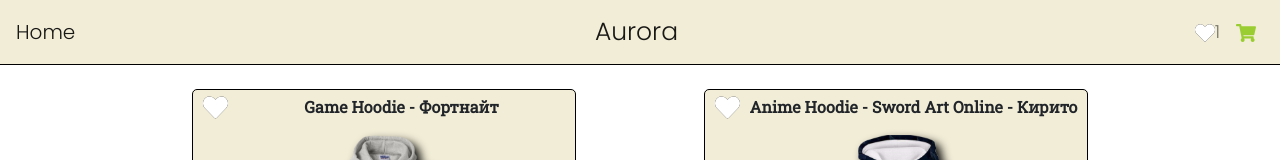
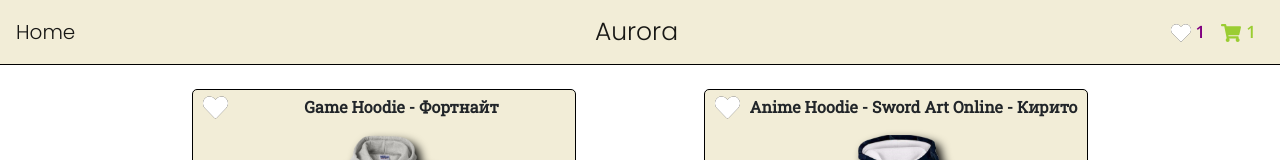
Before and after one commit to MartinYordanov374/WebStore-FullStack-Mockup, a React (Create React App) app: page /Hoodies in a window 1280 px wide. Shown: the top 160 px of the page. Built offline with nearby package versions, Linux system fonts and the light colour scheme; a web font is replaced by a local one.

Commit message:
Added a cart indicator

```diff
--- a/src/Components/Header.js
+++ b/src/Components/Header.js
@@ -7,6 +7,7 @@ import {FaHeart, FaShoppingCart} from 'react-icons/fa'
 class Header extends Component {
     render() {
         const {productsInWishList} = this.props;
+        const {productsInCart} = this.props;
     return (
         <div>
             <Navbar variant='light'>
@@ -16,10 +17,10 @@ class Header extends Component {
                 <Nav className='ml-auto'>
                     <NavItem>
                         <NavLink>
-                            <FaHeart className='wishlistIcon'size={20}></FaHeart>{productsInWishList.length}
+                            <FaHeart className='wishlistIcon'size={20}></FaHeart><span className='wishListIndex'>{productsInWishList.length}</span>
                         </NavLink>
                         <NavLink>
-                            <FaShoppingCart className='shoppingCartIcon'size={20}></FaShoppingCart>
+                            <FaShoppingCart className='shoppingCartIcon'size={20}></FaShoppingCart><span className='cartIndex'>{productsInCart.length}</span>
                         </NavLink>
                     </NavItem>
                 </Nav>
@@ -29,9 +30,10 @@ class Header extends Component {
     )
 }
 }
-const mapStateToProps=(state={productsInWishList:[{}]})=>{
+const mapStateToProps=(state={productsInWishList:[{}],productsInCart:[{}]})=>{
     return{
-        productsInWishList: state.productsInWishList
+        productsInWishList: state.productsInWishList,
+        productsInCart: state.productsInCart
     }
 }
 export default connect(mapStateToProps)(Header)
--- a/src/Components/HoodiesPage.js
+++ b/src/Components/HoodiesPage.js
@@ -13,6 +13,7 @@ import {connect} from 'react-redux'
 class HoodiesPage extends Component {
     render(){
     let {productsInWishList} = this.props;
+    let {productsInCart} = this.props;
     const hoodiesList=[
         {
             name: 'Game Hoodie - Фортнайт',
@@ -30,7 +31,9 @@ class HoodiesPage extends Component {
     const addToWishlist=(id)=>{
         store.dispatch({type: 'addToFavorites', id: id})
         $('#'+id).css('color', 'purple')
-
+    }
+    const addToCart=(id)=>{
+        store.dispatch({type: 'addToCart', id:id})
     }
     return (
         <div>
@@ -42,7 +45,7 @@ class HoodiesPage extends Component {
                     <img className='hoodieImage' src={hoodie.image}></img>
                     <div className='purchaseField'>
                         <p><strong>{hoodie.price}.<span className='priceCents'>{hoodie.cents}</span> лв.</strong></p>
-                        <Button className='buyHoodieButton' variant='warning'><span className='buyIcon'><FaShoppingCart></FaShoppingCart></span> <strong>Купи</strong></Button>
+                        <Button className='buyHoodieButton' variant='warning' onClick={()=>addToCart(index)}><span className='buyIcon'><FaShoppingCart></FaShoppingCart></span> <strong>Купи</strong></Button>
                         {/* <br></br> */}
                         {/* <Button className='faveHoodieButton' variant='warning'><span className='faveIcon'><FaHeart></FaHeart></span> <strong>Добави в любими</strong></Button> */}
                     </div>
@@ -53,9 +56,10 @@ class HoodiesPage extends Component {
     )
 }
 }
-const mapStateToProps=(state={productsInWishList:[{}]})=>{
+const mapStateToProps=(state={productsInWishList:[{}], productsInCart:[{}]})=>{
     return{
-        productsInWishList: state.productsInWishList
+        productsInWishList: state.productsInWishList,
+        productsInCart: state.productsInCart
     }
 }
 export default connect(mapStateToProps)(HoodiesPage)
--- a/src/Components/Products.js
+++ b/src/Components/Products.js
@@ -30,9 +30,10 @@ class Products extends Component {
         )
     }
 }
-const mapStateToProps=(state={products:[{}]})=>{
+const mapStateToProps=(state={products:[{}], productsInCart:[{}]})=>{
     return{
-        products: state.products
+        products: state.products,
+        productsInCart: state.productsInCart
     }
 }
 export default connect(mapStateToProps)(Products)
--- a/src/Components/css/Header.css
+++ b/src/Components/css/Header.css
@@ -1,4 +1,5 @@
 @import url("https://fonts.googleapis.com/css2?family=Poppins:wght@300&display=swap");
+@import url("https://fonts.googleapis.com/css2?family=Open+Sans:wght@600&display=swap");
 .nav-link {
   -webkit-transition: linear 0.6s;
   transition: linear 0.6s;
@@ -41,4 +42,18 @@
 .wishlistIcon:hover {
   color: #6a026a;
 }
+
+.wishListIndex {
+  color: purple;
+  font-size: 17px;
+  margin-left: 5px;
+  font-family: 'Open Sans', sans-serif;
+}
+
+.cartIndex {
+  color: yellowgreen;
+  font-size: 17px;
+  margin-left: 5px;
+  font-family: 'Open Sans', sans-serif;
+}
 /*# sourceMappingURL=Header.css.map */
--- a/src/Components/css/Header.scss
+++ b/src/Components/css/Header.scss
@@ -1,6 +1,7 @@
 $backgroundColorNavbar: #F2EDD7FF;
 
 @import url('https://fonts.googleapis.com/css2?family=Poppins:wght@300&display=swap');
+@import url('https://fonts.googleapis.com/css2?family=Open+Sans:wght@600&display=swap');
 
 @mixin textProps{
     font-family: 'Poppins', sans-serif;
@@ -43,3 +44,15 @@ $backgroundColorNavbar: #F2EDD7FF;
 
     }
 }
+.wishListIndex{
+    color: purple;
+    font-size: 17px;
+    margin-left: 5px;
+    font-family: 'Open Sans', sans-serif;
+}
+.cartIndex{
+    color: yellowgreen;
+    font-size: 17px;
+    margin-left: 5px;
+    font-family: 'Open Sans', sans-serif;
+}
--- a/src/Components/reducers.js
+++ b/src/Components/reducers.js
@@ -1,4 +1,4 @@
-const reducer=(state={productsInWishList:[{}] }, action)=>{
+const reducer=(state={productsInWishList:[{}], productsInCart:[{}]}, action)=>{
     switch(action.type)
     {
         case 'addToFavorites':
@@ -7,6 +7,12 @@ const reducer=(state={productsInWishList:[{}] }, action)=>{
                 ...state,
                 productsInWishList: [...state.productsInWishList, {id:action.id}]
             }
+        case 'addToCart':
+            return{
+                ...state,
+                productsInCart: [...state.productsInCart, {id: action.id}]
+
+            }
         default:
             return state
     }
```
Also changed, not shown: 1 other file (tests, documents, lock files or other folders).
